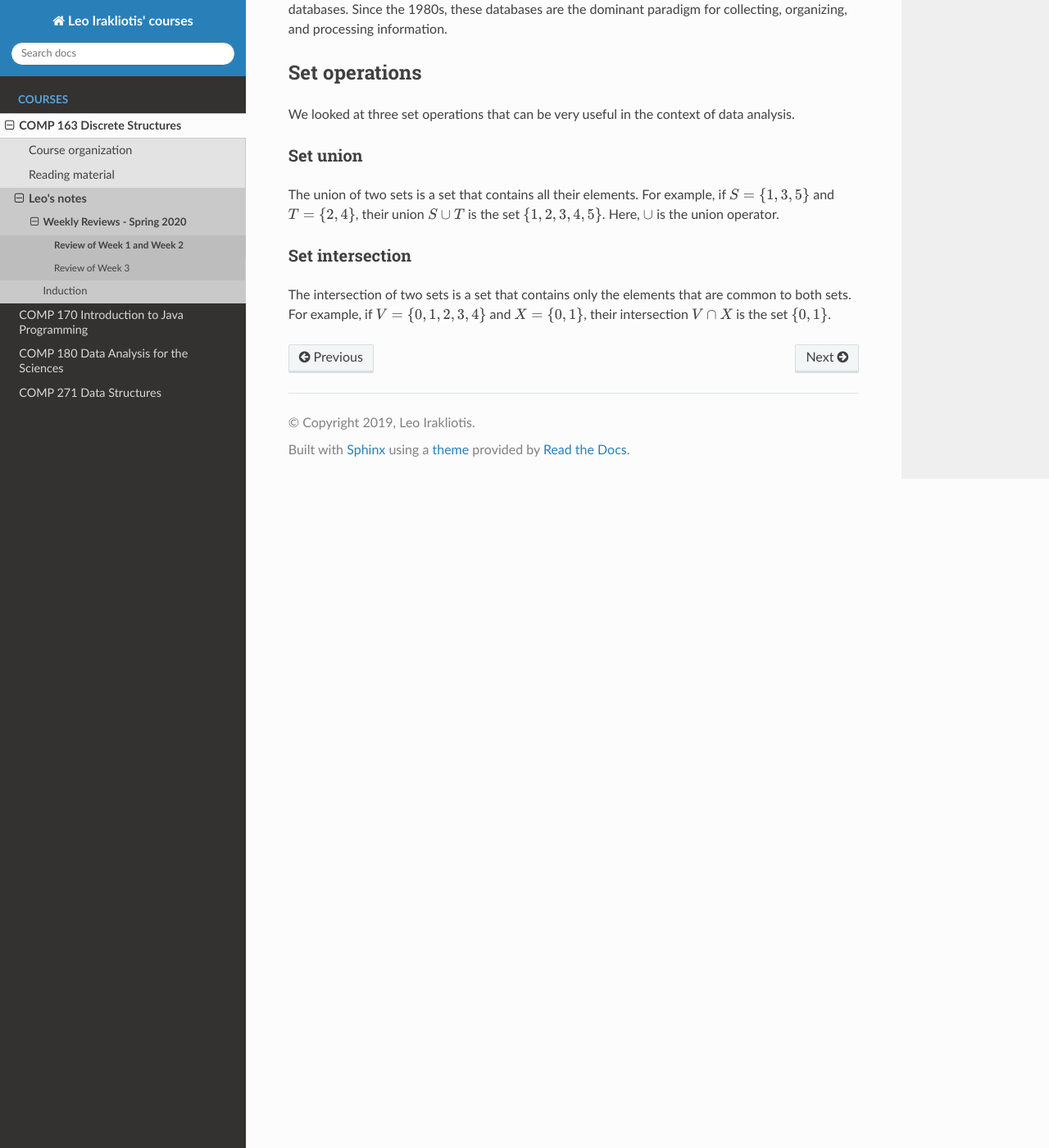
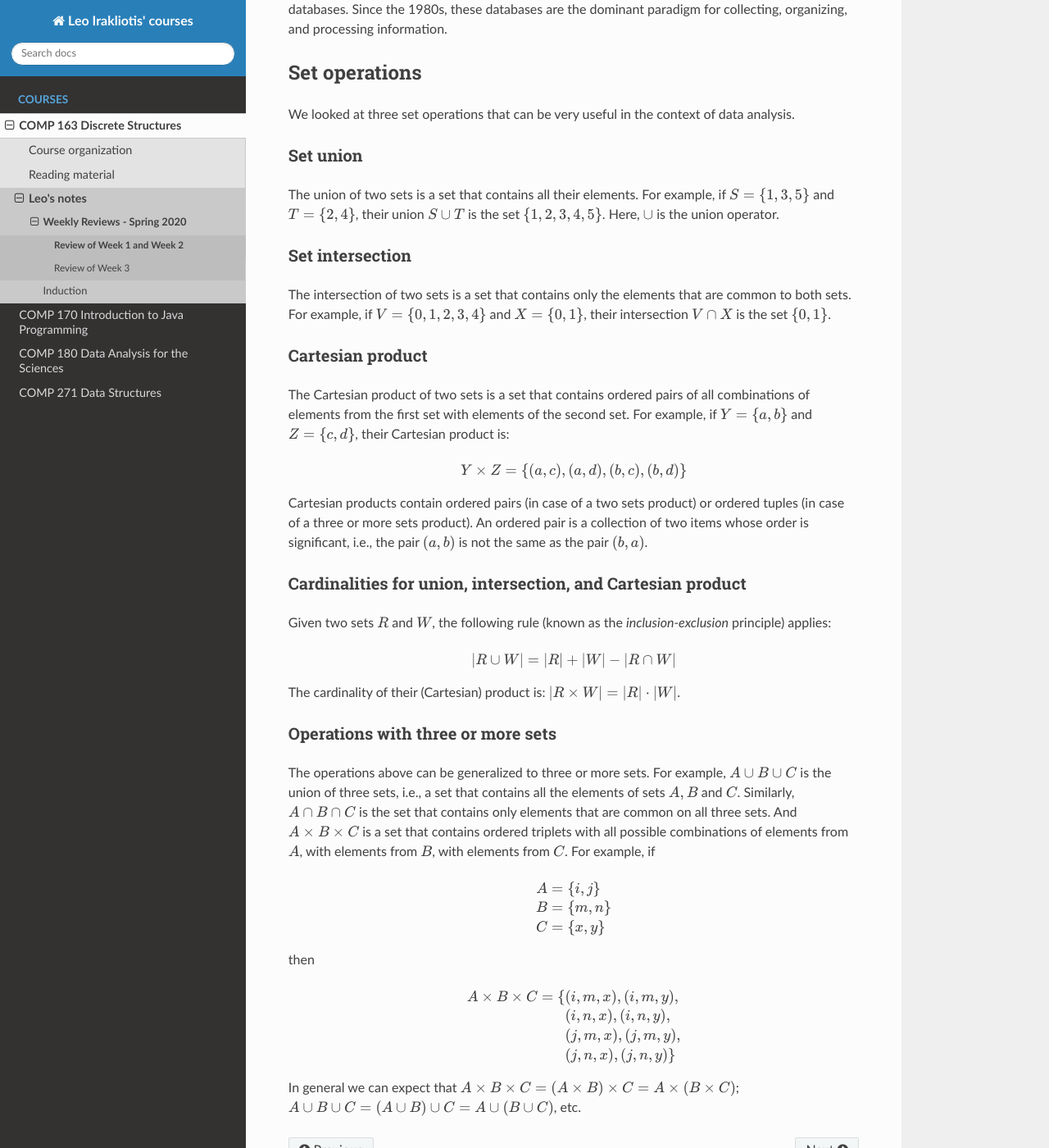
Before and after one commit to sleepyjaree/cdp, a Sphinx documentation site: the page built from source/COMP163/2020Spring/week2.rst, in a window 1280 px wide and 1400 px high, scrolled down 968 px. Shown: the whole window at 82% size. Built offline with Sphinx 7.4.7 and the Read the Docs theme 2.0.0, drawn with Linux system fonts in a browser that asks for light colours; pages that are not in the unit, such as notebooks, are missing from menus.

```diff
--- a/source/COMP163/2020Spring/week2.rst
+++ b/source/COMP163/2020Spring/week2.rst
@@ -49,3 +49,46 @@
 ----------------
 
 The intersection of two sets is a set that contains only the elements that are common to both sets. For example, if :math:`V=\{0,1,2,3,4\}` and :math:`X=\{0,1\}`, their intersection :math:`V\cap X` is the set :math:`\{0,1\}`.
+
+Cartesian product
+-----------------
+
+The Cartesian product of two sets is a set that contains ordered pairs of all combinations of elements from the first set with elements of the second set. For example, if :math:`Y=\{a,b\}` and :math:`Z=\{c,d\}`, their Cartesian product is:
+
+.. math::
+   Y\times Z = \{ (a,c), (a,d), (b,c), (b,d) \}
+
+Cartesian products contain ordered pairs (in case of a two sets product) or ordered tuples (in case of a three or more sets product). An ordered pair is a collection of two items whose order is significant, i.e., the pair :math:`(a,b)` is not the same as the pair :math:`(b,a)`.
+
+Cardinalities for union, intersection, and Cartesian product
+------------------------------------------------------------
+
+Given two sets :math:`R` and :math:`W`, the following rule (known as the *inclusion-exclusion* principle) applies:
+
+.. math::
+   |R\cup W| = |R| + |W| - |R\cap W|
+
+The cardinality of their (Cartesian) product is: :math:`|R\times W|=|R|\cdot |W|`.
+
+Operations with three or more sets
+----------------------------------
+
+The operations above can be generalized to three or more sets. For example, :math:`A\cup B\cup C` is the union of three sets, i.e., a set that contains all the elements of sets :math:`A, B` and :math:`C`. Similarly, :math:`A\cap B\cap C` is the set that contains only elements that are common on all three sets. And :math:`A\times B\times C` is a set that contains ordered triplets with all possible combinations of elements from :math:`A`, with elements from :math:`B`, with elements from :math:`C`. For example, if
+
+.. math::
+
+   A & = \{i,j\} \\
+   B & = \{m,n\} \\
+   C & = \{x,y\} \\
+
+then
+
+.. math::
+
+   A\times B\times C = \{ &(i,m,x), (i,m,y), \\
+                          &(i,n,x), (i,n,y), \\
+						  &(j,m,x), (j,m,y), \\
+						  &(j,n,x), (j,n,y) \}
+
+
+In general we can expect that :math:`A\times B\times C = (A\times B)\times C = A\times (B\times C)`; :math:`A\cup B\cup C=(A\cup B)\cup C=A\cup (B\cup C)`, etc.
--- a/source/COMP163/2020Spring/weeklyReviews.rst
+++ b/source/COMP163/2020Spring/weeklyReviews.rst
@@ -2,7 +2,7 @@
 ============================
 
 ..	toctree::
-	:maxdepth: 2
+	:maxdepth: 1
 
 	week2
 	week3
--- a/source/COMP163/notes/induction.rst
+++ b/source/COMP163/notes/induction.rst
@@ -28,7 +28,7 @@
 
 But deriving a formula is not the same as proving it. We can claim that the formula :math:`1+2+\ldots+n = n(n+1)/2` works for :math:`n=3` or 4 or 5 or even 10, but that doesn't mean that it works for every natural number. We need a more rigorous tool to prove this property. The rigor, in this case, comes from the axiomatic foundation of natural numbers.
 
-In 1889, Giuseppe Peano, an Italian mathematician, put together a few fundamental statements about natural numbers. These statements, known as Peano's Axioms, are the building blocks of the natural numbers set :math:`\mathbb{N}`. An axiom is a statement that we accept as true. Peano stated nine axioms. The last one is the rigorous tool we need to prove :math:`1+2+\ldots+n = n(n+1)/2`. It is worth, however, to review all five axioms first.
+In 1889, Giuseppe Peano, an Italian mathematician, put together a few fundamental statements about natural numbers. These statements, known as Peano's Axioms, are the building blocks of the natural numbers set :math:`\mathbb{N}`. An axiom is a statement that we accept as true. Peano stated five axioms. The last one is the rigorous tool we need to prove :math:`1+2+\ldots+n = n(n+1)/2`. It is worth, however, to review all five axioms first.
 
 Before stating his axioms, Peano defined a *successor function,* i.e., a function that takes a natural number as input and returns the next successive natural number:
 
```
